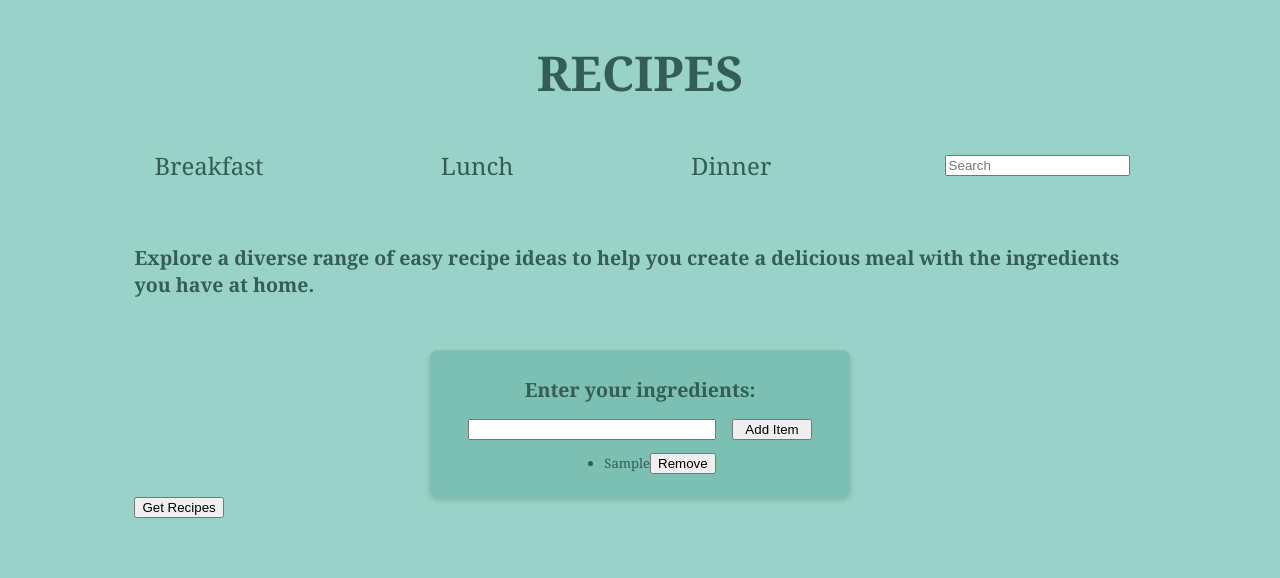
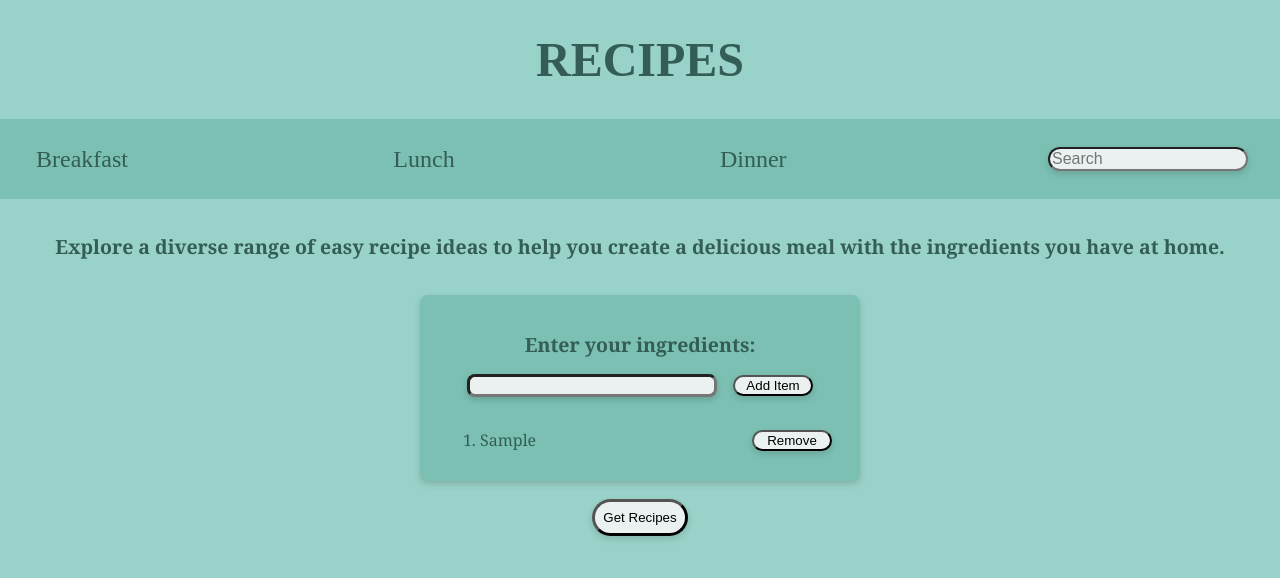
Before and after one commit to jlee850/MSA-Phase2-JuliaLee, a React (Create React App) app in the folder software-development/frontend/: page / in a window 1280 px wide. Both pictures are taken after typing "Sample" into the empty fields and a click on the button "Add Item". Shown: the top 578 px of the page. Built offline with nearby package versions, Linux system fonts and the light colour scheme.

Commit message:
added carousel css

```diff
--- a/software-development/frontend/src/App.css
+++ b/software-development/frontend/src/App.css
@@ -1,17 +1,31 @@
+body {
+  margin: 0;
+}
+
 .header {
+  color: rgb(51, 93, 86);
   font-size: 3rem;
   text-align: center;
 }
 
+.navigation {
+  background-color: rgb(123, 192, 179);
+  height: 5rem;
+  display: flex;
+  flex-direction: column;
+  justify-content: center;
+}
+
 .navigation ul {
   color: rgb(51, 93, 86);
+  width: 100%;
   font-size: 1.5rem;
   list-style: none;
   display: flex;
   justify-content: space-between;
   align-items: center;
   gap: 2rem;
-  padding: 0 1rem;
+  padding: 0;
 }
 
 .navigation a {
@@ -24,14 +38,18 @@
   padding: 0.25rem;
 }
 
+.navigation-container {
+  margin: 0 2rem 0 2rem;
+}
+
 .navigation li:hover {
   color: rgb(25, 118, 151);
 }
 
 article {
   box-sizing: border-box;
-  margin-left: 10%;
-  margin-right: 10%;
+  /* margin-left: 10%;
+  margin-right: 10%; */
   font-family: Georgia, "Times New Roman", Times, serif;
   font-size: 13px;
   align-items: center;
@@ -42,17 +60,29 @@ body {
   background-color: rgb(153, 210, 200);
 }
 
+#searchbar {
+  width: 12rem;
+  border-radius: 8rem;
+  box-shadow: 0 3px 6px 0 rgba(33, 33, 33, 0.16);
+  background-color: rgb(235, 241, 240);
+  font-size: 1rem;
+}
+
+.recipe-blurb {
+  text-align: center;
+}
+
 .ingredients-list {
   display: flex;
   flex-direction: column;
   align-items: center;
   border-radius: 8px;
   border-width: medium;
-  box-shadow: 0 3px 6px 0 rgba(0, 0, 0, 0.16);
+  box-shadow: 0 3px 6px 0 rgba(15, 1, 1, 0.16);
   background-color: rgb(123, 192, 179);
   max-width: 400px;
   margin: auto;
-  padding: 10px;
+  padding: 20px;
 
   .input-container {
     position: relative;
@@ -62,13 +92,54 @@ body {
 #btn-add-item {
   margin-left: 1rem;
   width: 5rem;
+  border-radius: 8rem;
+  box-shadow: 0 3px 6px 0 rgba(33, 33, 33, 0.16);
+  background-color: rgb(235, 241, 240);
+}
+
+#btn-remove-item {
+  margin: 0 3rem 0 1rem;
+  width: 5rem;
+  border-radius: 8rem;
+  box-shadow: 0 3px 6px 0 rgba(33, 33, 33, 0.16);
+  background-color: rgb(235, 241, 240);
 }
 
 #ingredient-input {
-  /* width: 100%; */
   width: 15rem;
+  border-radius: 8px;
+  border-width: medium;
+  box-shadow: 0 3px 6px 0 rgba(15, 1, 1, 0.16);
+  background-color: rgb(235, 241, 240);
 }
 
-.title {
-  text-align: center;
+.remove-list {
+  font-size: 1rem;
+  flex-direction: column;
+  width: 100%;
+  margin-left: auto;
+
+  .remove-list-items {
+    height: 2rem;
+    width: 100%;
+  }
+
+  .remove-item-container {
+    display: flex;
+    justify-content: space-between;
+    align-items: center;
+  }
 }
+
+.get-recipe-btn {
+  display: flex;
+  flex-direction: column;
+  align-items: center;
+  border-radius: 8rem;
+  border-width: medium;
+  box-shadow: 0 3px 6px 0 rgba(33, 33, 33, 0.16);
+  background-color: rgb(235, 241, 240);
+  max-width: 8rem;
+  margin: auto;
+  padding: 0.5rem;
+}
--- a/software-development/frontend/src/App.tsx
+++ b/software-development/frontend/src/App.tsx
@@ -13,7 +13,7 @@ import NavigationBar from "./components/NavigationBar";
 import RecipeBlurb from "./components/RecipeBlurb";
 import IngredientList from "./components/IngredientList";
 import { Recipe } from "./models/Recipe";
-import RecipeCarousel from "./components/RecipeCarousel";
+import RecipeCarousel from "./components/RecipeCarousel/RecipeCarousel";
 
 function App() {
   const arr: string[] = [];
@@ -58,21 +58,29 @@ function App() {
   };
 
   return (
-    <article>
+    <div>
       <h1 className="header">RECIPES</h1>
       <NavigationBar /> <br />
-      <RecipeBlurb /> <br /> <br />
-      <div className="prompt-user">
-        <IngredientList onDataFromChild={handleChildData} />
-
-        <button onClick={($event) => onSubmit($event)}>Get Recipes</button>
-      </div>
-      {recipes.length !== 0 && (
+      <article>
+        <div className="recipe-blurb">
+          <RecipeBlurb /> <br />
+        </div>
         <div>
-          <RecipeCarousel recipes={recipes} />
+          <IngredientList onDataFromChild={handleChildData} /> <br />
+          <button
+            className="get-recipe-btn"
+            onClick={($event) => onSubmit($event)}
+          >
+            Get Recipes
+          </button> <br/>
         </div>
-      )}
-    </article>
+        {recipes.length !== 0 && (
+          <div className="carousel-container">
+            <RecipeCarousel recipes={recipes} />
+          </div>
+        )}
+      </article>
+    </div>
   );
 }
 
--- a/software-development/frontend/src/components/IngredientList.tsx
+++ b/software-development/frontend/src/components/IngredientList.tsx
@@ -39,17 +39,23 @@ const IngredientList: React.FC<ChildComponentProps> = ({ onDataFromChild }) => {
           value={item}
           onChange={(e) => setItem(e.target.value)}
         />
-        <button id="btn-add-item" onClick={addItem}>Add Item</button>
+        <button id="btn-add-item" onClick={addItem}>
+          Add Item
+        </button>
       </div>
       {items.length !== 0 && (
-        <ul>
+        <ol className="remove-list">
           {items.map((listItem, index) => (
-            <li key={index}>
-              {listItem}
-              <button onClick={() => removeItem(index)}>Remove</button>
+            <li key={index} className="remove-list-items">
+              <div className="remove-item-container">
+                <p>{listItem}</p>
+                <button id="btn-remove-item" onClick={() => removeItem(index)}>
+                  Remove
+                </button>
+              </div>
             </li>
           ))}
-        </ul>
+        </ol>
       )}
     </div>
   );
--- a/software-development/frontend/src/components/NavigationBar.tsx
+++ b/software-development/frontend/src/components/NavigationBar.tsx
@@ -1,6 +1,7 @@
 export default function NavigationBar() {
   return (
     <nav className="navigation">
+      <div className="navigation-container">
         <ul>
           <li>
             <a href="/breakfast">Breakfast</a>
@@ -19,6 +20,7 @@ export default function NavigationBar() {
             name="search"
           />
         </ul>
+      </div>
     </nav>
   );
 }
--- /dev/null
+++ b/software-development/frontend/src/components/RecipeCarousel/RecipeCarousel.css
@@ -0,0 +1,19 @@
+.carousel {
+  display: flex;
+  flex-direction: column;
+  align-items: center;
+}
+
+.carousel-container {
+  border-radius: 8px;
+  border-width: medium;
+  box-shadow: 0 3px 6px 0 rgba(15, 1, 1, 0.16);
+  background-color: rgb(123, 192, 179);
+  max-width: 600px;
+  margin: auto;
+  padding: 20px;
+}
+
+.slick-slide:hover {
+  display: block;
+}
--- a/software-development/frontend/src/components/RecipeCarousel.tsx
+++ b/software-development/frontend/src/components/RecipeCarousel/RecipeCarousel.tsx
@@ -2,7 +2,8 @@ import React from "react";
 import Slider from "react-slick";
 import "slick-carousel/slick/slick.css";
 import "slick-carousel/slick/slick-theme.css";
-import { Recipe } from "../models/Recipe";
+import { Recipe } from "../../models/Recipe";
+import "./RecipeCarousel.css";
 
 interface ChildComponentProps {
   recipes: any[];
@@ -22,16 +23,16 @@ const RecipeCarousel: React.FC<ChildComponentProps> = ({ recipes }) => {
   return (
     <Slider {...settings}>
       {recipes.map((recipe, index) => (
-        <div key={index}>
-          {recipe != "" && <h3>{recipe.name}</h3>}
-          {recipe != "" && <h4>Ingredients</h4>}
+        <div className="carousel" key={index}>
+          {recipe != "" && <h2>{recipe.name}</h2>}
+          {recipe != "" && <h3>Ingredients</h3>}
           <ul>
             {recipe != "" &&
               recipe.ingredients.map((ingredientItem: any, index: number) => (
                 <li key={index}>{ingredientItem}</li>
               ))}
           </ul>
-          {recipe != "" && <h4>Method</h4>}
+          {recipe != "" && <h3>Method</h3>}
           <ol>
             {recipe != "" &&
               recipe.method.map((methodItem: string, index: number) => (
```
Lines whose indentation alone changed are shown as unchanged.
